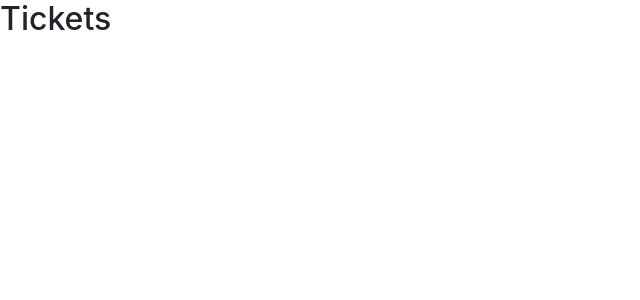
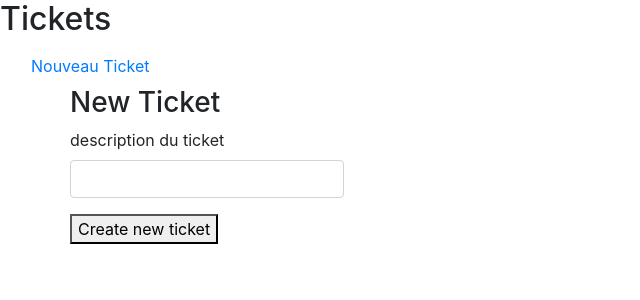
Before and after one commit to SkullBreaker38/2h-homework, an Angular app: page /new in a window 1280 px wide. Before the commit this address led to /. Shown: the top 300 px of the page, without its empty margins (0-640 px from the left). Built offline with nearby package versions, Linux system fonts and the light colour scheme.

Commit message:
ticket-add component

```diff
--- a/src/app/app.component.html
+++ b/src/app/app.component.html
@@ -8,8 +8,8 @@
             <ul class="nav navbar-nav">
                 <!-- <li routerLinkActive="active"><a routerLink="auth">Authentification</a></li>
                 <li routerLinkActive="active"><a routerLink="appareils">Appareils</a></li>
-                <li routerLinkActive="active"><a routerLink="edit">Nouvel appareil</a></li>
-                <li routerLinkActive="active"><a routerLink="users">Utilisateurs</a></li> -->
+                <li routerLinkActive="active"><a routerLink="edit">Nouvel appareil</a></li>-->
+                <li routerLinkActive="active"><a routerLink="new">Nouveau Ticket</a></li>
             </ul>
         </div>
     </div>
--- a/src/app/app.module.ts
+++ b/src/app/app.module.ts
@@ -6,16 +6,17 @@ import { TicketsListComponent } from './tickets-list/tickets-list.component';
 import { RouterModule, Routes } from '@angular/router';
 import { FormsModule, ReactiveFormsModule } from '@angular/forms';
 import { TicketDetailsComponent } from './ticket-details/ticket-details.component';
+import { TicketAddComponent } from './ticket-add/ticket-add.component';
 
 const appRoutes: Routes = [
     { path: 'tickets', component: TicketsListComponent },
     { path: 'ticket/:id', component: TicketDetailsComponent },
-    //{ path: 'edit', component: EditAppareilComponent },
+    { path: 'new', component: TicketAddComponent },
     {path:'', component:TicketsListComponent}
   ];
 
 @NgModule({
-    declarations: [AppComponent, TicketsListComponent, TicketDetailsComponent],
+    declarations: [AppComponent, TicketsListComponent, TicketDetailsComponent, TicketAddComponent],
     imports: [BrowserModule,
         FormsModule,
         ReactiveFormsModule,
--- /dev/null
+++ b/src/app/ticket-add/ticket-add.component.html
@@ -0,0 +1,11 @@
+<h3>New Ticket</h3>
+<form [formGroup]="addTicketForm" (ngSubmit)="onSubmit(addTicketForm)">
+    <div class="form-group">
+        <label for="description">
+            description du ticket
+  </label>
+        <input type="text" id="description" class="form-control" formControlName="description">
+    </div>
+
+    <button class="button" type="submit">Create new ticket</button>
+</form>
--- /dev/null
+++ b/src/app/ticket-add/ticket-add.component.ts
@@ -0,0 +1,35 @@
+import { Component, OnInit } from '@angular/core';
+import { FormBuilder, FormGroup } from '@angular/forms';
+import { Router } from '@angular/router';
+import { Observable } from 'rxjs';
+import { User } from 'src/interfaces/user.interface';
+import { BackendService } from '../backend.service';
+
+@Component({
+  selector: 'app-ticket-add',
+  templateUrl: './ticket-add.component.html',
+  styleUrls: ['./ticket-add.component.css']
+})
+export class TicketAddComponent implements OnInit {
+  public readonly users$: Observable<User[]> = this.backendService.users();
+  addTicketForm:FormGroup;
+  isSelected:number;
+  isCompleted:boolean;
+  constructor(private formBuilder: FormBuilder,
+    private readonly backendService: BackendService,
+    private router: Router) { }
+
+  ngOnInit(): void {
+
+  this.addTicketForm = this.formBuilder.group({
+    description: ''
+  });
+  }
+
+
+  onSubmit(formData){
+    console.log(formData);
+    this.backendService.newTicket(formData.value).subscribe();
+    this.router.navigate(['/']);
+  }
+}
```
Also changed, not shown: src/app/ticket-add/ticket-add.component.css (added), 1 other file (tests, documents, lock files or other folders).
